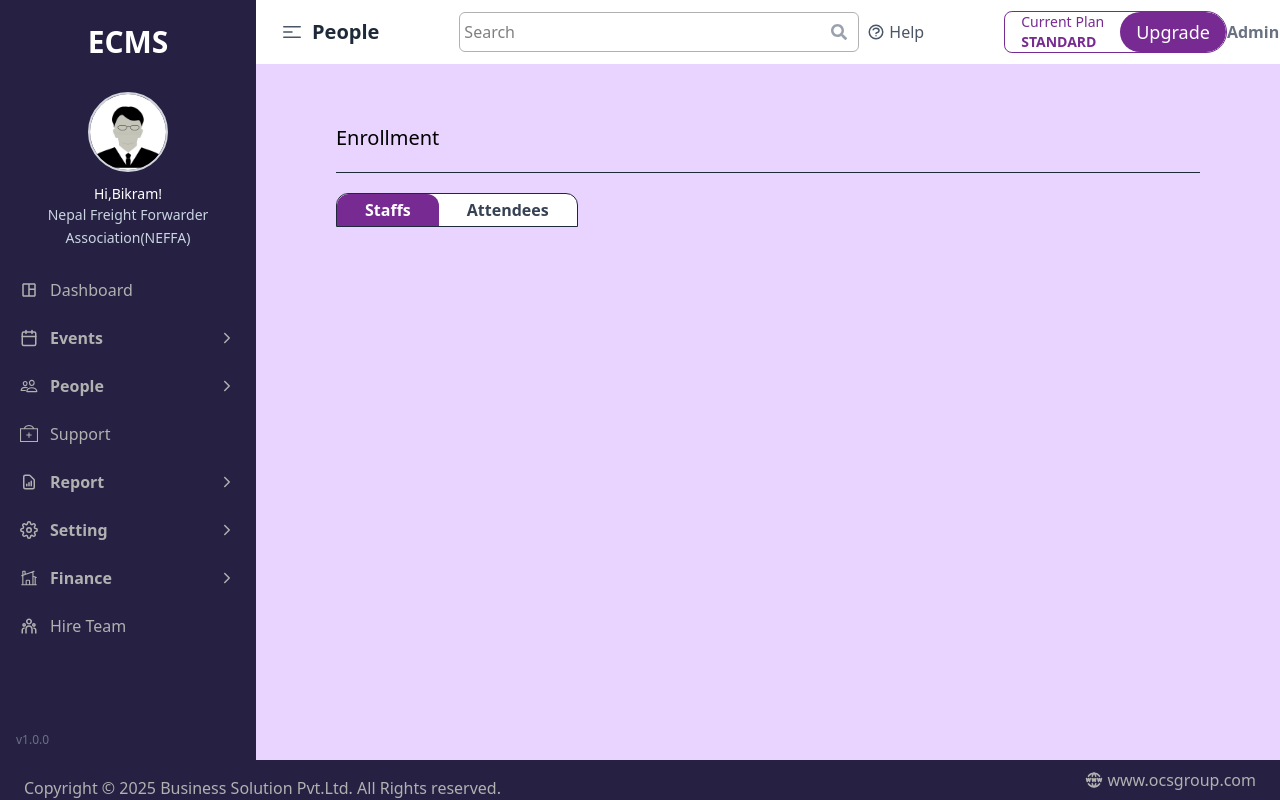
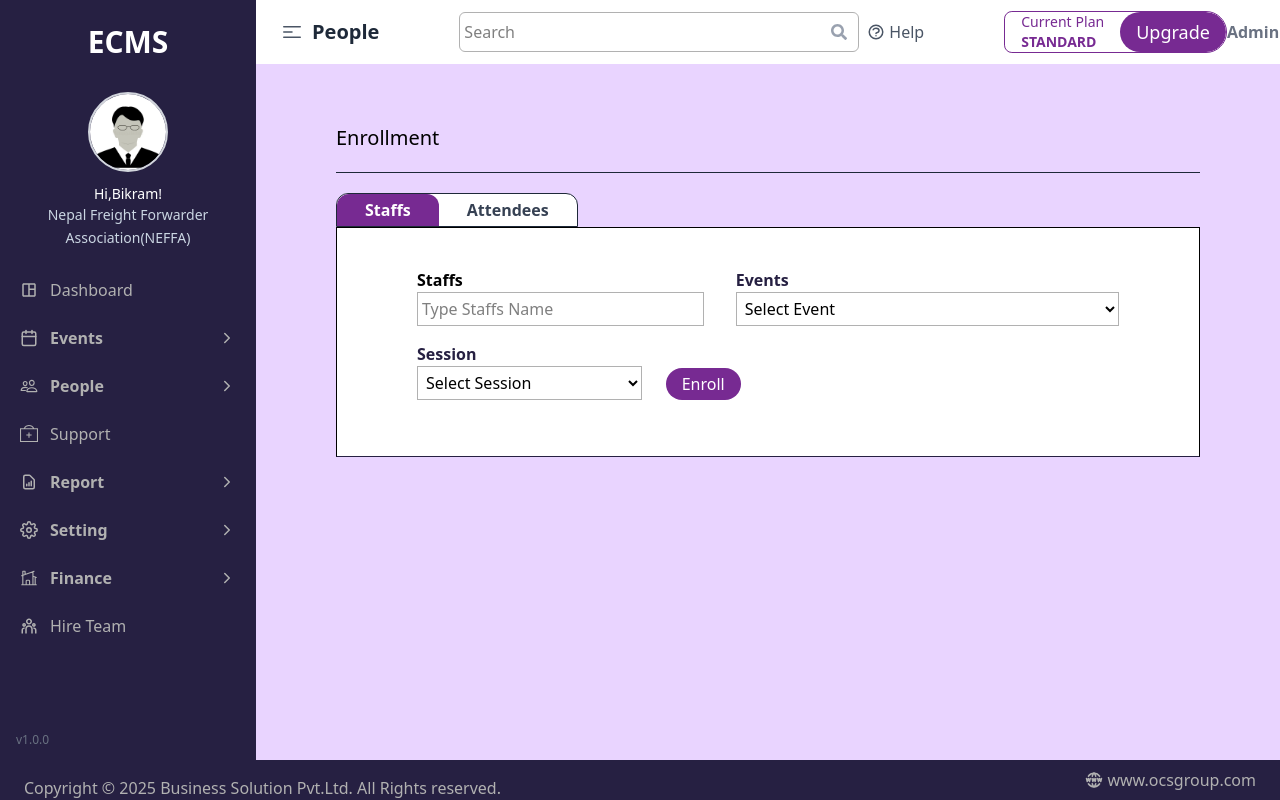
Before and after one commit to koiraladarwin/ecmsadminpage, a React (Vite) app: page /people/enroll in a window 1280 px wide. Built offline with nearby package versions, Linux system fonts and the light colour scheme.

Commit message:
feat:make the enroll form for staffs

```diff
--- a/package.json
+++ b/package.json
@@ -16,6 +16,7 @@
     "react-hook-form": "^7.62.0",
     "react-icons": "^5.5.0",
     "react-router-dom": "^7.8.2",
+    "react-select": "^5.10.2",
     "tailwindcss": "^4.1.13"
   },
   "devDependencies": {
--- /dev/null
+++ b/src/features/dashboard/people/components/SearchableDropdown.jsx
@@ -0,0 +1,57 @@
+import React, { useState } from 'react'
+
+function SearchableDropdown({ label, options, onSelect }) {
+  const [search, setSearch] = useState('')
+  const [open, setOpen] = useState(false)
+  const [selected, setSelected] = useState(null)
+
+  const filterOptions = options.filter((option) => option.name.toLowerCase().includes(search.toLowerCase()))
+
+  const handleSearch = (e) => {
+    setSearch(e.target.value)
+    setSelected(null)
+    setOpen(true)
+  }
+  const handleSelect = (option) => {
+    setSelected(option)
+    setSearch('')
+    setOpen(false)
+    if (onSelect) onSelect(option)
+  }
+  return (
+    <div className='relative'>
+      <label className='font-bold text-bg-sidebar'>{label}</label>
+      <input
+        type='text'
+        placeholder={`Type ${label} Name`}
+        onChange={handleSearch}
+        onClick={() => setOpen(!open)}
+        value={selected ? selected.name : search}
+        className='border p-2 w-full focus:outline-none'
+      />
+      {
+        open &&
+        <>
+          <ul className='absolute right-[-120px] top-[50px] rounded-lg z-2 w-fit  shadow-lg b bg-gray-50 px-5  py-3 mt-1 overflow-y-auto'>
+            {filterOptions.length > 0 ? (
+              filterOptions.map((option, i) => (
+                <li
+                  key={i}
+                  className='p-2 hover:bg-gray-200 cursor-pointer'
+                  onClick={() => handleSelect(option)}>
+                  {option.id} {option.name}
+                </li>
+              ))
+            ) : (
+              <li>No results found</li>
+            )}
+          </ul>
+        </>
+
+      }
+
+    </div>
+  )
+}
+
+export default SearchableDropdown
--- /dev/null
+++ b/src/features/dashboard/people/components/form/EnrollStaffForm.jsx
@@ -0,0 +1,52 @@
+import React from 'react'
+import NormalBtn from '../NormalBtn'
+import SearchableDropdown from '../SearchableDropdown'
+
+function EnrollStaffForm() {
+  const staffOptions = [
+    { id: 'STF-001', name: 'Mr. Carlos Cole' },
+    { id: 'STF-002', name: 'Mr. Peter Lee' },
+  ]
+  const handleStaffSelect = (staff) => {
+
+  }
+  return (
+    <div className='w-full bg-white px-20 py-10 border-[1.3px] border-b-sidebar-bg '>
+      {/* staff and events */}
+      <div className='flex items-center w-full gap-8'>
+        <SearchableDropdown label='Staffs' options={staffOptions} onSelect={handleStaffSelect} />
+        {/* events */}
+        <div className='flex flex-col flex-2'>
+          <label className='font-bold text-sidebar-bg'>Events</label>
+          <select className='focus:outline-none' >
+            <option>Select Event</option>
+            <option>Event 1</option>
+            <option>Event 2</option>
+            <option>Event 3</option>
+            <option>Event 4</option>
+            <option>Event 5</option>
+          </select>
+        </div>
+      </div>
+
+      {/* session and enroll */}
+      <div className='flex items-end w-full gap-6 py-4'>
+        <div className='flex flex-col w-[32%]'>
+          <label className='font-bold text-sidebar-bg'>Session</label>
+          <select className='border p-2  focus:outline-none'>
+            <option>Select Session</option>
+            <option>Session 1</option>
+            <option>Session 2</option>
+            <option>Session 3</option>
+          </select>
+        </div>
+        {/* btn */}
+        <div>
+          <NormalBtn text='Enroll' type='primary' />
+        </div>
+      </div>
+    </div>
+  )
+}
+
+export default EnrollStaffForm
--- a/src/features/dashboard/people/pages/EnrollPage.jsx
+++ b/src/features/dashboard/people/pages/EnrollPage.jsx
@@ -1,6 +1,7 @@
 import React, { useState } from 'react'
 import PeopleScreenHeader from '../components/PeopleScreenHeader'
 import FilterTab from '../components/FilterTab'
+import EnrollStaffForm from '../components/form/EnrollStaffForm'
 
 function EnrollPage() {
   const [activeTab, setActiveTab] = useState('Staffs')
@@ -10,6 +11,7 @@ function EnrollPage() {
         <PeopleScreenHeader title='Enrollment' showForm={false} showBtn={false} />
         <FilterTab filterByTitle1="Staffs" filterByTitle2="Attendees" activeTab={activeTab} setActiveTab={setActiveTab}
         />
+        <EnrollStaffForm />
       </div>
     </>
   )
```
Also changed, not shown: 1 other file (tests, documents, lock files or other folders).
